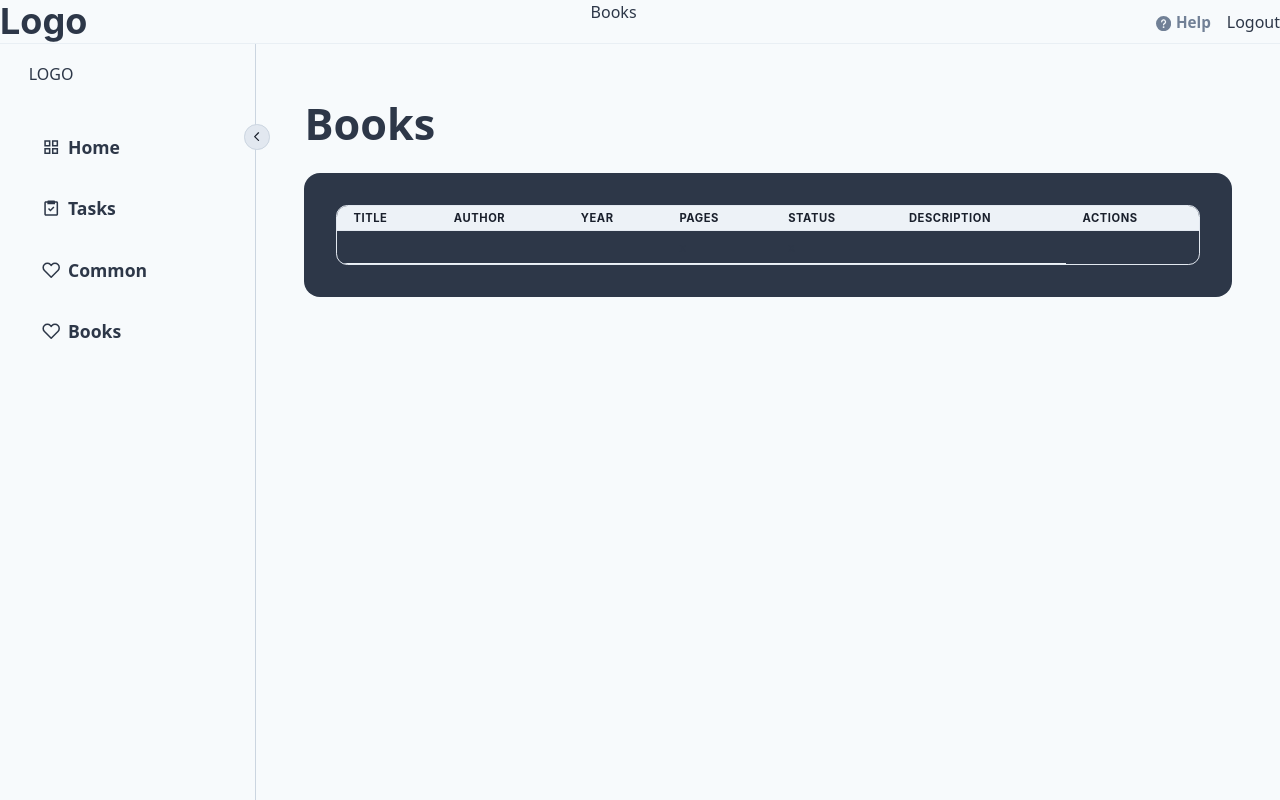
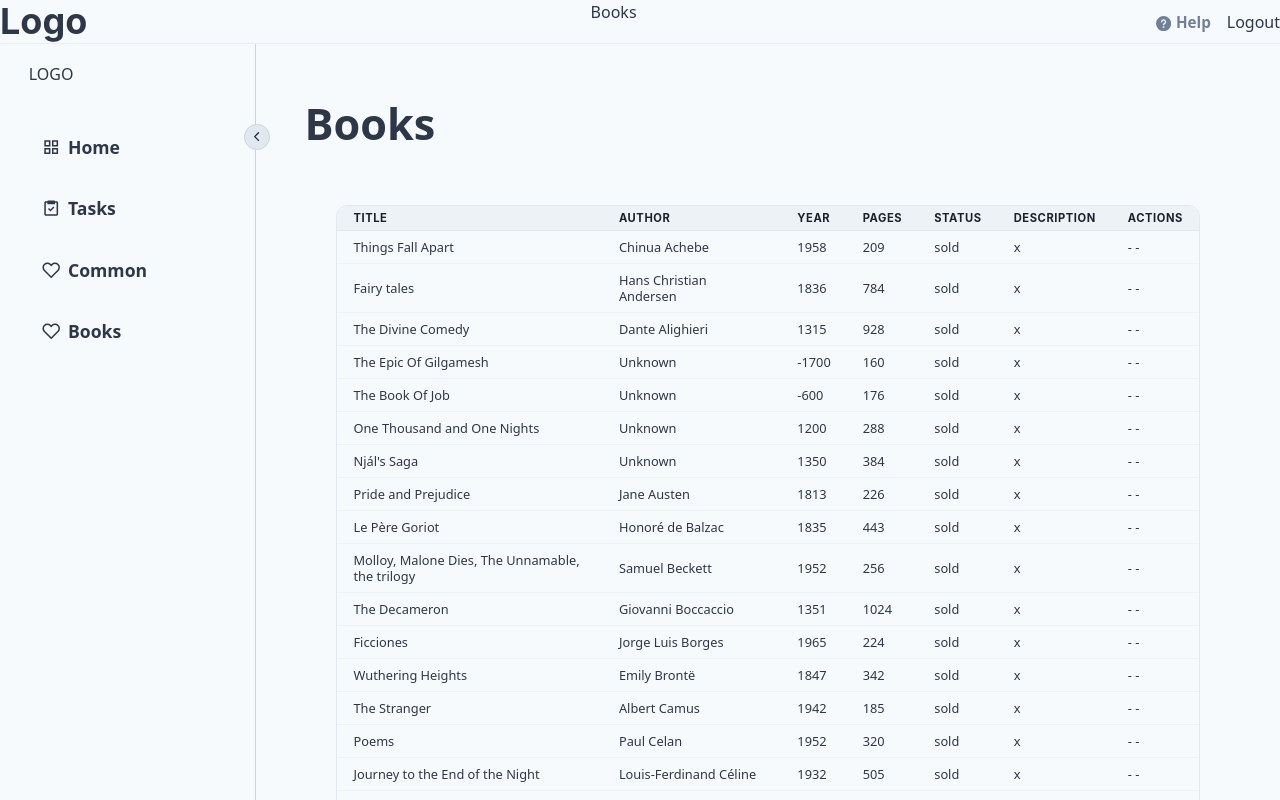
Before and after one commit to HadalyVillasclaras/dashboard-react-chakra, a React (Vite) app: page /books in a window 1280 px wide. Shown: the top 800 px of the page. Built offline with nearby package versions, Linux system fonts and the light colour scheme.

Commit message:
feat: books list

```diff
--- a/src/ui/react/common/components/modules/Section.tsx
+++ b/src/ui/react/common/components/modules/Section.tsx
@@ -1,14 +1,14 @@
-import { ReactElement } from 'react'
-import { Box } from '@chakra-ui/react'
+import { ReactElement } from "react";
+import { Box } from "@chakra-ui/react";
 
 interface Props {
-    children: ReactElement | ReactElement[]
+  children: ReactElement | ReactElement[];
 }
 
 export const Section = ({ children }: Props) => {
   return (
-    <Box as="section" backgroundColor='gray.700' p='2rem' borderRadius='1rem' mb='2rem'>
-        {children}
+    <Box as="section" p="2rem" borderRadius="1rem" mb="2rem">
+      {children}
     </Box>
-  )
-}
+  );
+};
--- a/src/ui/react/modules/Books/components/BooksContainer.tsx
+++ b/src/ui/react/modules/Books/components/BooksContainer.tsx
@@ -10,41 +10,12 @@ import {
 } from "@chakra-ui/react";
 import React from "react";
 import { Section } from "../../../common/components/modules/Section";
+import { BooksList } from "./BooksList";
 
 export const BooksContainer = () => {
   return (
     <>
-      <Section>
-        <TableContainer
-          whiteSpace="normal"
-          borderRadius="0.7rem"
-          border="solid 1px #E2E8F0"
-        >
-          <Table variant="simple">
-            <Thead>
-              <Tr>
-                <Th>Title</Th>
-                <Th>Author</Th>
-                <Th>Year</Th>
-                <Th>Pages</Th>
-                <Th>Status</Th>
-                <Th>Description</Th>
-                <Th>Actions</Th>
-              </Tr>
-            </Thead>
-            <Tbody>
-              <Tr>
-                <Td></Td>
-                <Td></Td>
-                <Td></Td>
-                <Td>x</Td>
-                <Td>x</Td>
-                <Td></Td>
-              </Tr>
-            </Tbody>
-          </Table>
-        </TableContainer>
-      </Section>
+      <BooksList />
     </>
   );
 };
--- /dev/null
+++ b/src/ui/react/modules/Books/components/BooksList.tsx
@@ -0,0 +1,56 @@
+import {
+  Table,
+  TableContainer,
+  Tbody,
+  Td,
+  Th,
+  Thead,
+  Tr,
+} from "@chakra-ui/react";
+import React from "react";
+import { Section } from "../../../common/components/modules/Section";
+import books from "../../../../../modules/core/books.json";
+
+export const BooksList = () => {
+  console.log(books);
+  return (
+    <>
+      <Section>
+        <TableContainer
+          whiteSpace="normal"
+          borderRadius="0.7rem"
+          border="solid 1px #E2E8F0"
+        >
+          <Table variant="simple">
+            <Thead>
+              <Tr>
+                <Th>Title</Th>
+                <Th>Author</Th>
+                <Th>Year</Th>
+                <Th>Pages</Th>
+                <Th>Status</Th>
+                <Th>Description</Th>
+                <Th>Actions</Th>
+              </Tr>
+            </Thead>
+            <Tbody>
+              {books.map((book: any) => {
+                return (
+                  <Tr>
+                    <Td>{book.title}</Td>
+                    <Td>{book.author}</Td>
+                    <Td>{book.year}</Td>
+                    <Td>{book.pages}</Td>
+                    <Td>sold</Td>
+                    <Td>x</Td>
+                    <Td>- -</Td>
+                  </Tr>
+                );
+              })}
+            </Tbody>
+          </Table>
+        </TableContainer>
+      </Section>
+    </>
+  );
+};
```
